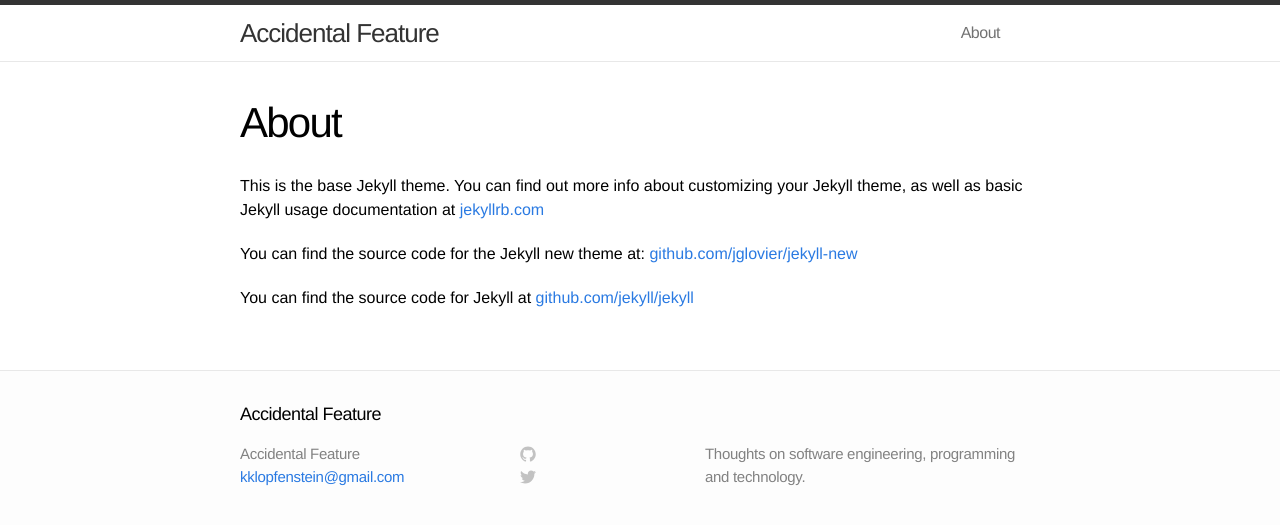
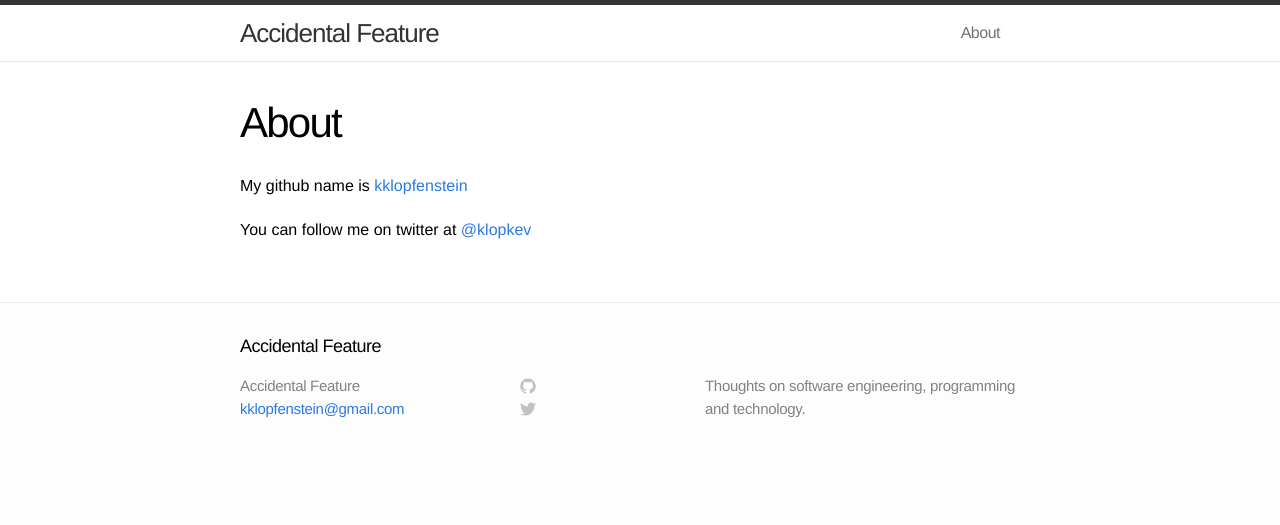
Before and after one commit to kklopfenstein/kklopfenstein.github.io, a Jekyll site: the page built from about.md, in a window 1280 px wide. Shown: the top 525 px of the page. Built offline with Jekyll 4.4.1, drawn with Linux system fonts in a browser that asks for light colours.

Commit message:
about page

```diff
--- a/about.md
+++ b/about.md
@@ -4,8 +4,9 @@
 permalink: /about/
 ---
 
-This is the base Jekyll theme. You can find out more info about customizing your Jekyll theme, as well as basic Jekyll usage documentation at [jekyllrb.com](http://jekyllrb.com/)
+My github name is [kklopfenstein][klopgit]
 
-You can find the source code for the Jekyll new theme at: [github.com/jglovier/jekyll-new](https://github.com/jglovier/jekyll-new)
+You can follow me on twitter at [@klopkev][klopkev]
 
-You can find the source code for Jekyll at [github.com/jekyll/jekyll](https://github.com/jekyll/jekyll)
+[klopgit]: http://github.com/kklopfenstein
+[klopkev]: http://twitter.com/klopkev
```
